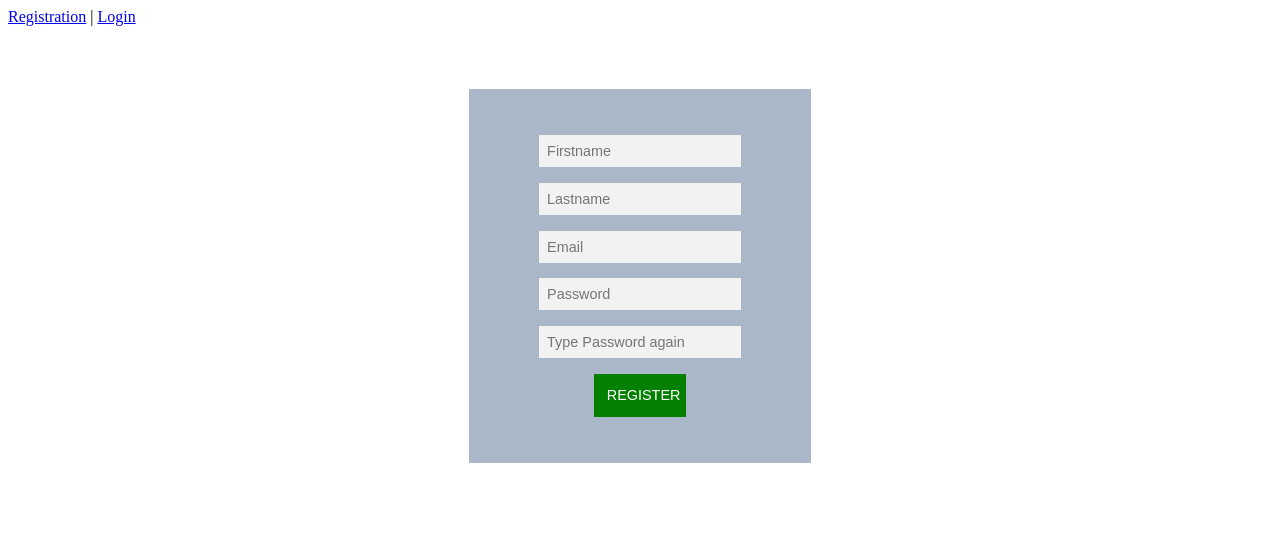
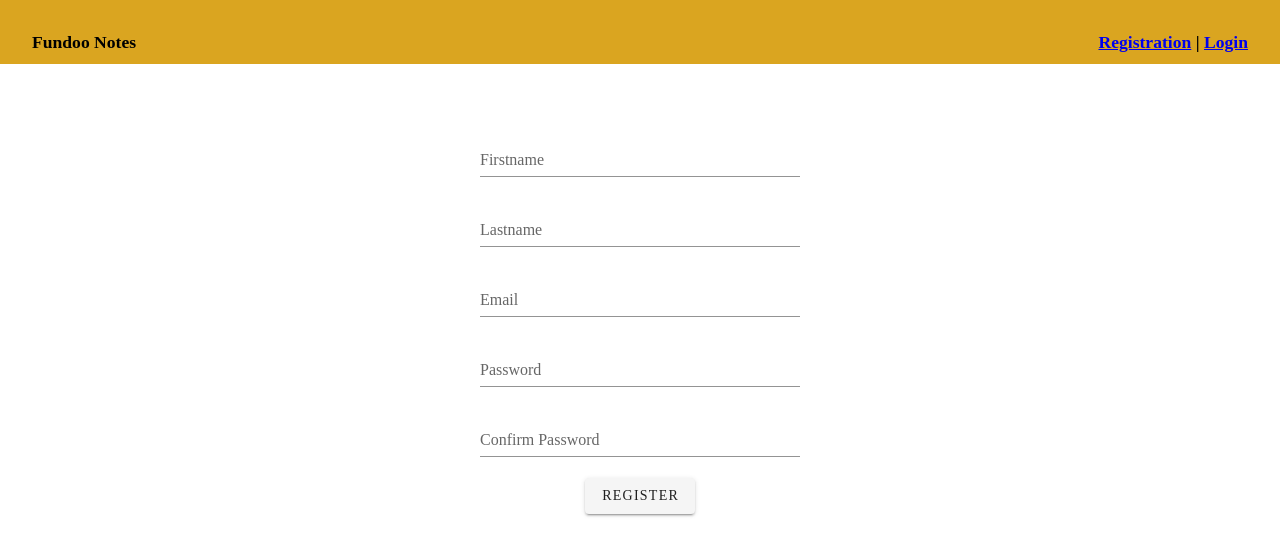
Before and after one commit to iamkunalhere/Fundoo-Notes-Vue, a Vue app: page /#/ in a window 1280 px wide. Shown: the top 556 px of the page. Built offline with nearby package versions, Linux system fonts and the light colour scheme.

Commit message:
REFACTOR: Code to use Vue tags ADDED: Vuetify components

```diff
--- a/public/index.html
+++ b/public/index.html
@@ -6,6 +6,8 @@
     <meta name="viewport" content="width=device-width,initial-scale=1.0">
     <link rel="icon" href="<%= BASE_URL %>favicon.ico">
     <title>Fundoo Notes</title>
+    <link rel="stylesheet" href="https://fonts.googleapis.com/css?family=Roboto:100,300,400,500,700,900">
+    <link rel="stylesheet" href="https://cdn.jsdelivr.net/npm/@mdi/font@latest/css/materialdesignicons.min.css">
   </head>
   <body>
     <noscript>
--- a/src/App.vue
+++ b/src/App.vue
@@ -1,16 +1,28 @@
-<!--
-@Description :
-@file: App
-@overview: This is main app contain all components
-@author: kunal jadhav
-@since: 27/05/2020- Wednesday
--->
 <template>
   <div id="app">
     <div id="nav">
+      <div class="header">Fundoo Notes</div>
+      <div class="links">
       <router-link to="/">Registration</router-link> |
       <router-link to="/login">Login</router-link>
+      </div>
     </div>
     <router-view />
   </div>
 </template>
+<style scoped>
+#nav {
+  background-color:goldenrod;
+  margin: 0;
+  padding: 2.5%;
+  font-weight: bold;
+  font-size: 110%;
+}
+.header {
+  float: left;
+  width: 50%;
+}
+.links {
+  float: right;
+}
+</style>
--- a/src/components/Login.vue
+++ b/src/components/Login.vue
@@ -9,11 +9,9 @@
   <div class="login-page">
     <div class="form">
       <form class="login-form">
-        <input type="text" id="email" required v-model="input.email" placeholder="Email" autocomplete="off" />
-        <input type="text" id="password" required v-model="input.password" placeholder="Password" autocomplete="off" />
-        <button type="submit" v-on:click="loginUser()">Login</button>
-        <br />
-        <span id="returnMessage"></span>
+        <v-text-field label="Email" required v-model="email"></v-text-field>
+        <v-text-field label="Password" required v-model="password"></v-text-field>
+        <v-btn type="submit" v-on:click="loginUser()">Login</v-btn>
       </form>
     </div>
   </div>
@@ -39,13 +37,10 @@ export default {
   methods: {
     loginUser: function() {
       axios
-        .post(
-          `http://fundoonotes.incubation.bridgelabz.com/api/user/login`,
-         {
-              email: this.input.email,
-              password: this.input.password
-          }
-        )
+        .post(`http://fundoonotes.incubation.bridgelabz.com/api/user/login`, {
+          email: this.email,
+          password: this.password
+        })
         .then(function(response) {
           console.log(response);
         })
@@ -57,5 +52,4 @@ export default {
 };
 </script>
 
-<style scoped src="@/css/Form.css">
-</style>
+<style scoped src="@/css/Form.css"></style>
--- a/src/components/Registration.vue
+++ b/src/components/Registration.vue
@@ -9,27 +9,12 @@
   <div class="login-page">
     <div class="form">
       <form class="register-form">
-        <input
-          type="text"
-          id="firstName"
-          required
-          v-model="input.firstName"
-          placeholder="Firstname"
-          autocomplete="off"
-        />
-        <input type="text" id="lastName" required v-model="input.lastName" placeholder="Lastname" autocomplete="off" />
-        <input type="text" id="email" v-model="input.email" placeholder="Email" autocomplete="off" />
-        <input type="text" id="password" required v-model="input.password" placeholder="Password" autocomplete="off" />
-        <input
-          type="text"
-          id="confirmPassword"
-          required
-          placeholder="Type Password again"
-          autocomplete="off"
-        />
-        <button type="submit" v-on:click="registerUser()">Register</button>
-        <br />
-        <span id="returnMessage"></span>
+        <v-text-field label="Firstname" required v-model="firstName"></v-text-field>
+        <v-text-field label="Lastname" required v-model="lastName"></v-text-field>
+        <v-text-field label="Email" required v-model="email"></v-text-field>
+        <v-text-field label="Password" required v-model="password"></v-text-field>
+        <v-text-field label="Confirm Password" required></v-text-field>
+        <v-btn type="submit" v-on:click="registerUser()">Register</v-btn>
       </form>
     </div>
   </div>
@@ -59,12 +44,12 @@ export default {
       axios
         .post(
           `http://fundoonotes.incubation.bridgelabz.com/api/user/userSignUp`,
-         {
-              firstName: this.input.firstName,
-              lastName: this.input.lastName,
-              email: this.input.email,
-              password: this.input.password,
-              service: "service"
+          {
+            firstName: this.firstName,
+            lastName: this.lastName,
+            email: this.email,
+            password: this.password,
+            service: "service"
           }
         )
         .then(function(response) {
@@ -78,5 +63,4 @@ export default {
 };
 </script>
 
-<style scoped src="@/css/Form.css">
-</style>
+<style scoped src="@/css/Form.css"></style>
--- a/src/css/Form.css
+++ b/src/css/Form.css
@@ -1,46 +1,13 @@
 .login-page {
-    width: 30%;
-    padding: 5% 0 0;
+    width: 50%;
     margin: auto;
   }
 
   .form {
     position: relative;
     z-index: 1;
-    background: rgba(10, 50, 100, 0.35);
     max-width: 70%;
     margin: 0 auto 10%;
     padding: 10%;
     text-align: center;
   }
-
-  .form input {
-    font-family: Arial, Helvetica, sans-serif;
-    outline: 1;
-    background: #f2f2f2;
-    width: 70%;
-    border: 0;
-    margin: 3%;
-    padding: 3%;
-    box-sizing: content-box;
-    font-size: 90%;
-  }
-
-  .form button {
-    font-family: Arial, Helvetica, sans-serif;
-    text-transform: uppercase;
-    outline: 0;
-    background: #048000;
-    width: 35%;
-    border: 0;
-    margin: 3%;
-    padding: 5%;
-    color: #ffffff;
-    font-size: 90%;
-    cursor: pointer;
-  }
-
-  .form button:hover,
-  .form button:active {
-    background-color: rgba(10, 50, 100, 0.35);
-  }
--- a/src/main.js
+++ b/src/main.js
@@ -2,11 +2,13 @@ import Vue from "vue";
 import App from "./App.vue";
 import router from "./router";
 import store from "./store";
+import vuetify from "./plugins/vuetify";
 
 Vue.config.productionTip = false;
 
 new Vue({
   router,
   store,
+  vuetify,
   render: h => h(App)
 }).$mount("#app");
--- /dev/null
+++ b/src/plugins/vuetify.js
@@ -0,0 +1,6 @@
+import Vue from "vue";
+import Vuetify from "vuetify/lib";
+
+Vue.use(Vuetify);
+
+export default new Vuetify({});
--- a/src/router/index.js
+++ b/src/router/index.js
@@ -1,7 +1,7 @@
 import Vue from "vue";
 import VueRouter from "vue-router";
 import Registration from "../components/Registration";
-import Login from "../components/Login"
+import Login from "../components/Login";
 
 Vue.use(VueRouter);
 
--- /dev/null
+++ b/vue.config.js
@@ -0,0 +1,3 @@
+module.exports = {
+  transpileDependencies: ["vuetify"]
+};
```
Also changed, not shown: package.json (+6 -1 lines), .eslintrc.js, src/assets/logo.svg (added), 1 other file (tests, documents, lock files or other folders).
